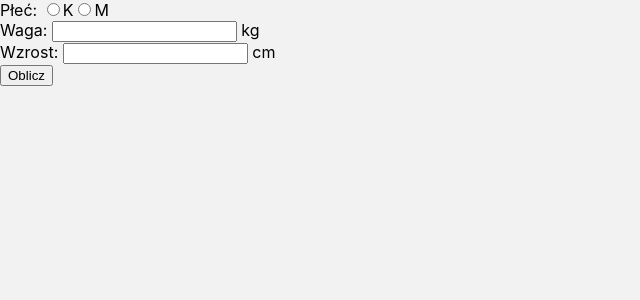
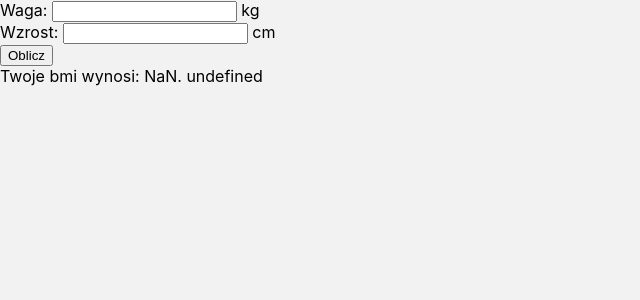
Before and after one commit to pablosqlgit/tai_pierwszy, a React (Create React App) app: page /bmicalculator in a window 1280 px wide. Both pictures are taken after a click on the button "Oblicz". Shown: the top 300 px of the page, without its empty margins (0-640 px from the left). Built offline with nearby package versions, Linux system fonts and the light colour scheme.

Commit message:
working bmi calculator script
oblicza i wyswietla bmi, bez css

```diff
--- a/src/components/BmiCalculator/BmiCalculator.jsx
+++ b/src/components/BmiCalculator/BmiCalculator.jsx
@@ -1,25 +1,44 @@
 import React, { useState } from 'react'
 
+const BmiResult = (props) =>{
+    const bmiValueCheck = () =>{
+        if (props.value < 18.5) {
+            return 'Masz niedowage, jedz więcej!';
+        } else if (props.value >= 18.5 && props.value < 24.9) {
+            return 'Twoja waga jest zdrowa, tak trzymaj!'
+        } else if (props.value >= 25.0 && props.value < 29.9) {
+            return 'Masz nadwage, schudnij!';
+        } else if (props.value >=30) {
+            return 'Masz otyłość, popracuj nad sobą!';
+        };
+    };
+    return <div>{`Twoje bmi wynosi: ${props.value}. ${bmiValueCheck()}`}</div>;
+}
+
 export default function BmiCalculator() {
-    let [genderValue, handleGenderChange] = useState();
     let [weightValue, handleWeightChange] = useState();
     let [heightValue, handleHeightChange] = useState();
+    const [isDivShown, setIsDivShown] = useState();
+    const bmiValue = (weightValue / (heightValue/100)**2).toFixed(2);
     const handleButtonClick = () =>{
-        console.log('przycisk dziala')
+        setIsDivShown(() => true)
     }
     return (
-    <div>
-        <span>Płeć: </span>
-        <input type="radio" name="gender" id="genderInput" onChange={(e)=>{handleGenderChange(genderValue = "female")}} />K
-        <input type="radio" name="gender" id="genderInput" onChange={(e)=>{handleGenderChange(genderValue = "male")}}/>M
-        <br/>
+        <div>
         <span>Waga: </span>
-        <input type="number" name="weight" id="weightInput" onChange={(e)=>handleWeightChange(weightValue = e.target.value)}/> kg
+        <input type="number" name="weight" id="weightInput" onChange={(e)=>handleWeightChange(
+            weightValue = e.target.value,
+            setIsDivShown(() => false)
+            )}/> kg
         <br/>
         <span>Wzrost: </span>
-        <input type="number" name="height" id="heightInput" onChange={(e)=>handleHeightChange(heightValue = e.target.value)}/> cm
+        <input type="number" name="height" id="heightInput" onChange={(e)=>handleHeightChange(
+            heightValue = e.target.value,
+            setIsDivShown(() => false)
+            )}/> cm
         <br/>
         <button onClick={handleButtonClick}>Oblicz</button>
+        {weightValue !== '' && heightValue !== '' && isDivShown && <BmiResult value={bmiValue}/>}
     </div>
   )
 }
```
